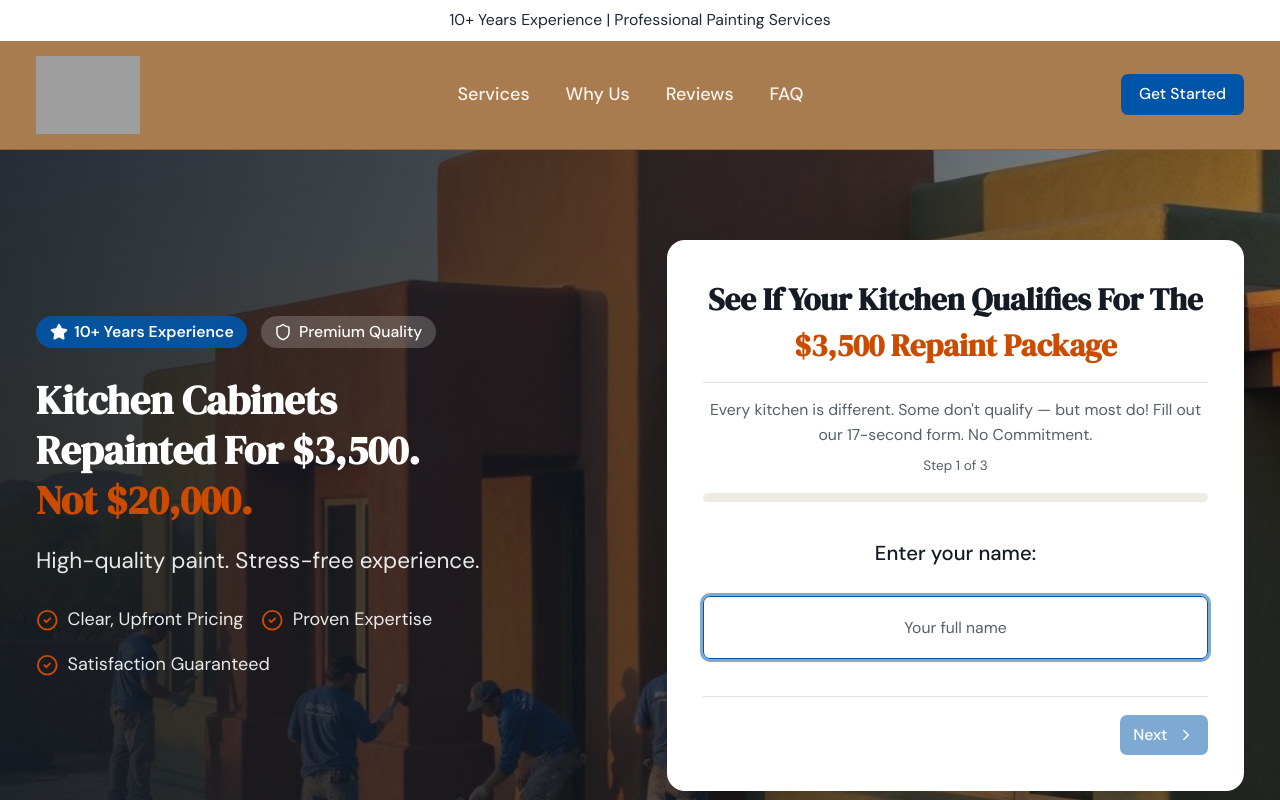
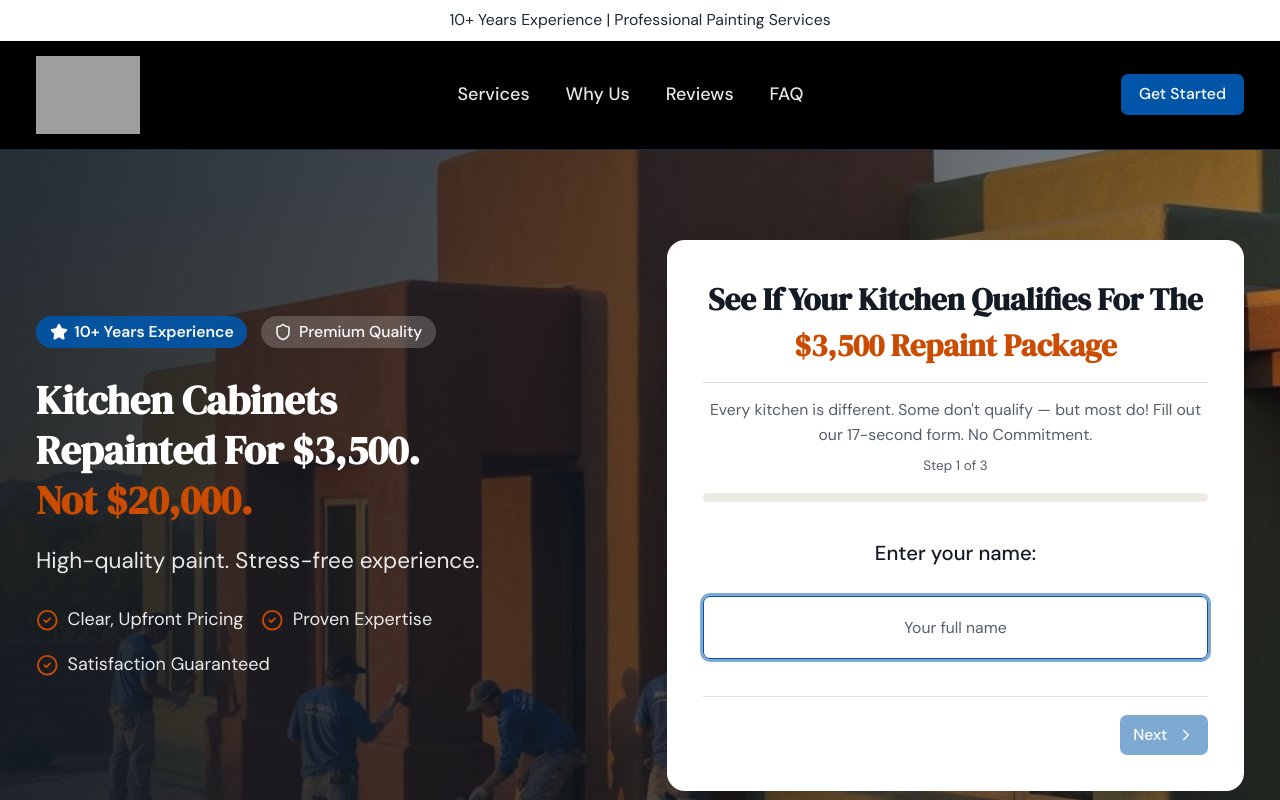
Before and after one commit to Fbet590/Claude-Sons-Painting, a Next.js app: page / in a window 1280 px wide. Shown: the top 800 px of the page. Built offline with nearby package versions, Linux system fonts and the light colour scheme; grey boxes are pictures that could not be loaded.

Commit message:
feat: update company name and header styling in components

```diff
--- a/components/footer.tsx
+++ b/components/footer.tsx
@@ -68,7 +68,7 @@ export function Footer() {
 
         {/* Bottom Bar */}
         <div className="border-t border-background/20 mt-12 pt-8 flex flex-col md:flex-row justify-between items-center gap-4 text-sm text-background/60">
-          <p>&copy; {new Date().getFullYear()} Luis Painting LLC. All rights reserved.</p>
+          <p>&copy; {new Date().getFullYear()} Claude Carpenter & Sons Painting Co. All rights reserved.</p>
           <div className="flex gap-6">
             <a href="#" className="hover:text-background transition-colors">Privacy Policy</a>
             <a href="#" className="hover:text-background transition-colors">Terms of Service</a>
--- a/components/header.tsx
+++ b/components/header.tsx
@@ -24,7 +24,7 @@ export function Header() {
   }
 
   return (
-    <header className="bg-[#A97C4F] backdrop-blur-sm border-b border-[#8B6540] sticky top-0 z-50">
+    <header className="bg-black backdrop-blur-sm border-b border-gray-800 sticky top-0 z-50">
       {/* Top Bar */}
       <div className="bg-white text-gray-800 py-2">
         <div className="max-w-7xl mx-auto px-4 sm:px-6 lg:px-8 flex justify-center items-center text-sm">
@@ -42,7 +42,7 @@ export function Header() {
               alt="Claude Carpenter & Sons Painting Co."
               width={252}
               height={84}
-              className="h-[67px] md:h-[78px] w-auto"
+              className="h-[87px] md:h-[78px] w-auto"
             />
           </Link>
 
@@ -85,7 +85,7 @@ export function Header() {
 
         {/* Mobile Menu */}
         {mobileMenuOpen && (
-          <div className="lg:hidden border-t border-[#8B6540] py-4">
+          <div className="lg:hidden border-t border-gray-800 py-4">
             <nav className="flex flex-col gap-4">
               {navigation.map((item) => (
                 <a
```
